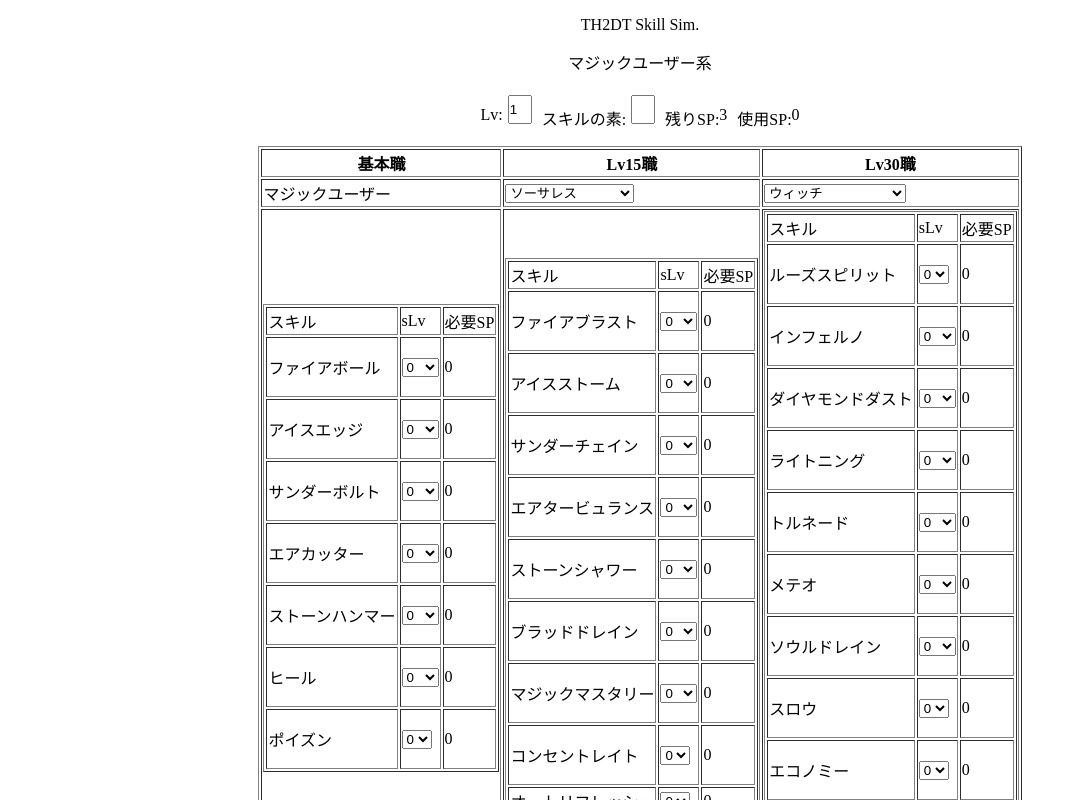
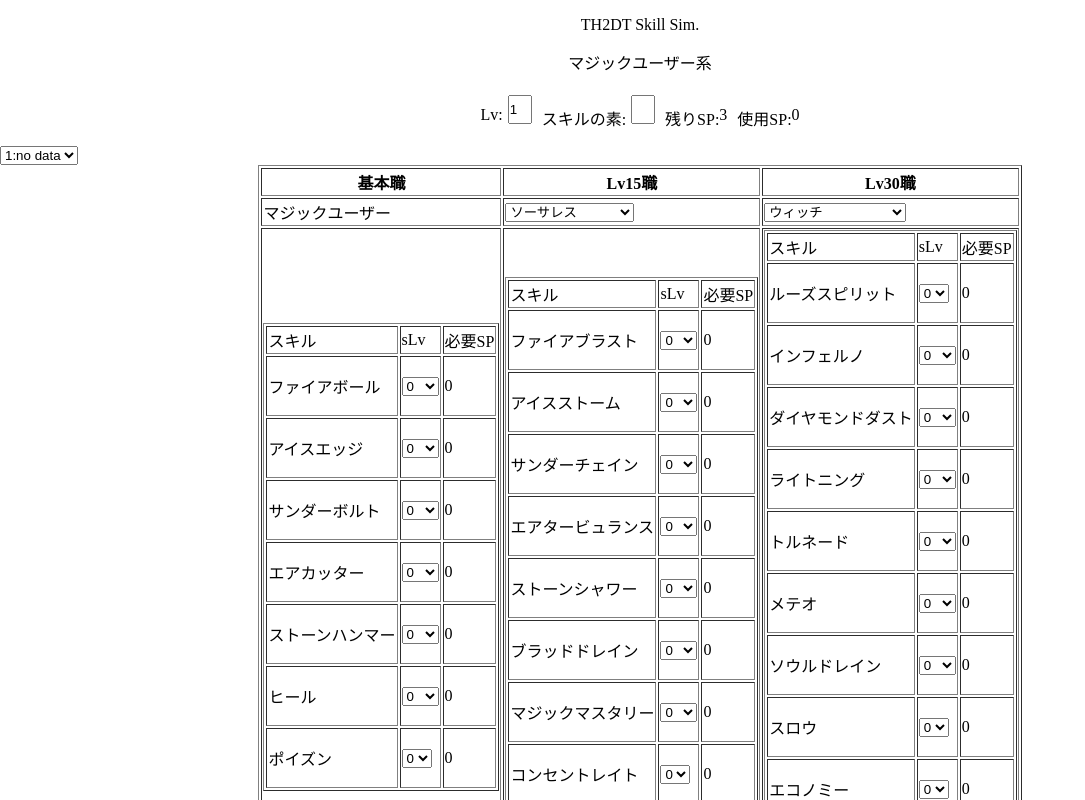
Before and after one commit to goldeagle-pro/goldeagle-pro.github.io, a plain HTML site: page TH2/mu.html in a window 1280 px wide. Shown: the whole page, without its empty margins (0-1085 px from the left). Drawn offline with nearby package versions, Linux system fonts and the light colour scheme.

Commit message:
Update mu.html

```diff
--- a/TH2/mu.html
+++ b/TH2/mu.html
@@ -36,6 +36,20 @@
 					<p id="useSP">使用SP:</p>
 					<p id="culcSP">0</p>
 				</div>
+			</div>
+			<div>
+				<select name="lv" id="saveDataName">
+					<option value="1">1:no data</option>
+					<option value="2">2</option>
+					<option value="3">3</option>
+					<option value="4">4</option>
+					<option value="5">5</option>
+					<option value="6">6</option>
+					<option value="7">7</option>
+					<option value="8">8</option>
+					<option value="9">9</option>
+					<option value="10">10</option>
+				</select>
 			</div>
 			<div id="skillTable">
 				<table id="skillName" border="1" align="center">
```
